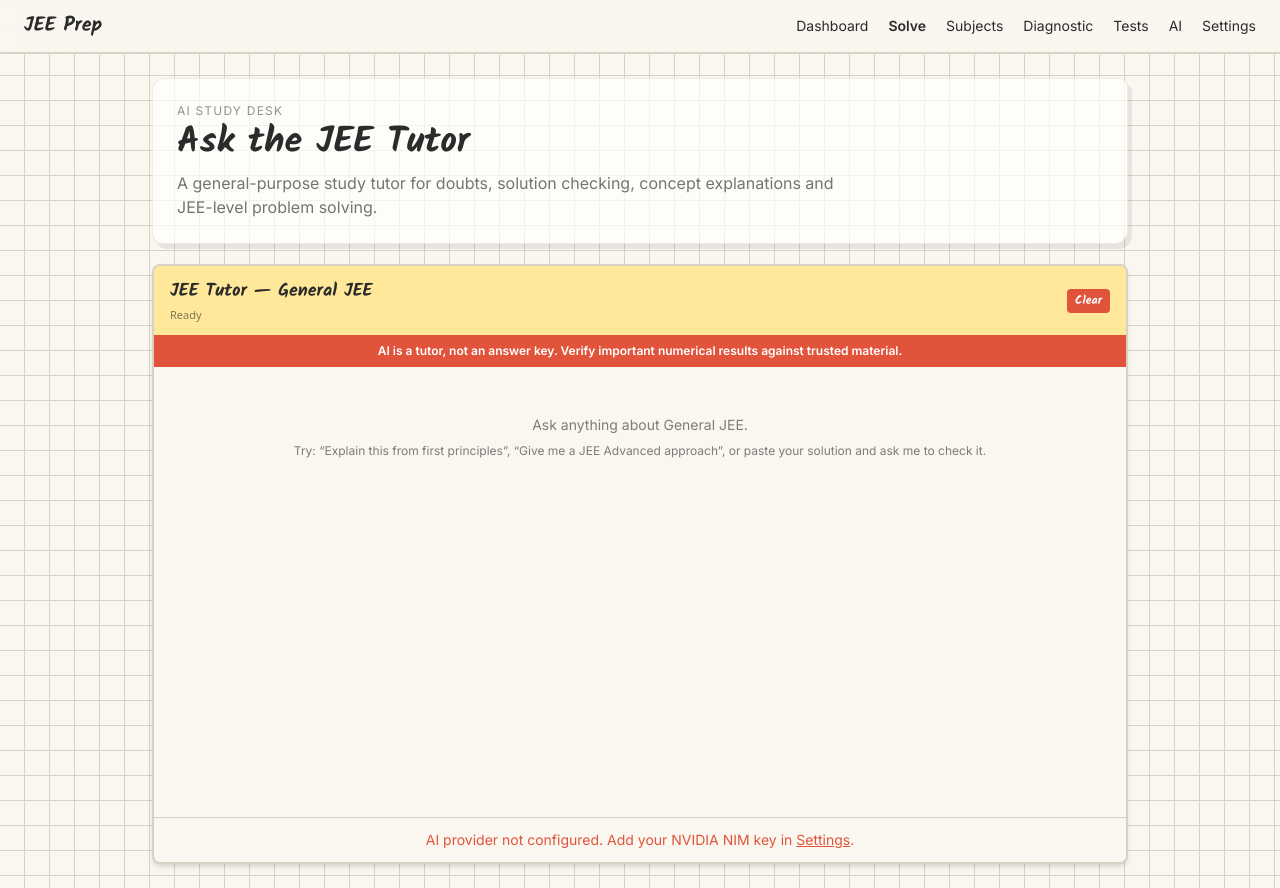
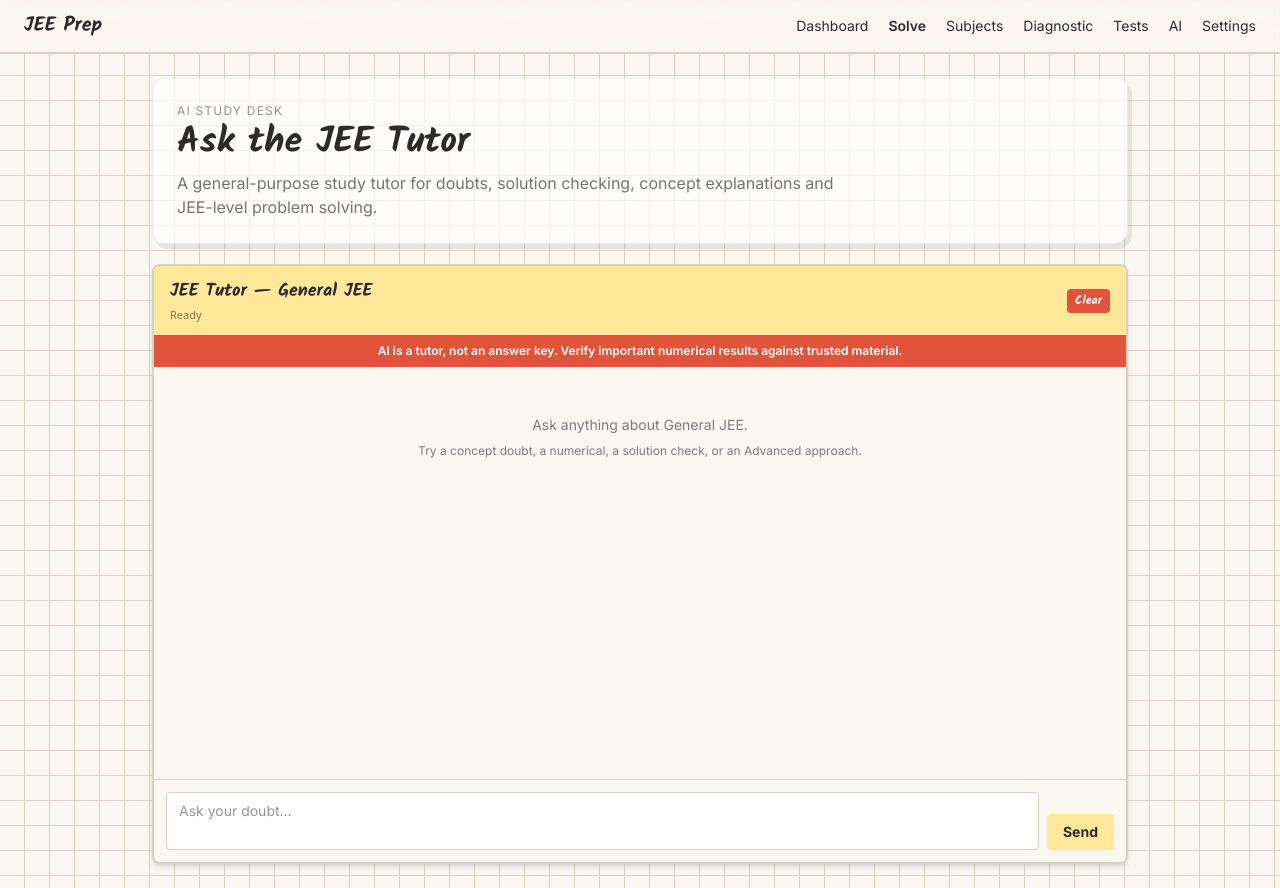
Before and after one commit to hackers-reality/JEE-prep, a Next.js app: page /chat in a window 1280 px wide. Built offline with nearby package versions, Linux system fonts and the light colour scheme.

Commit message:
Use server AI gateway without client secrets

```diff
--- a/src/components/ChatWidget.tsx
+++ b/src/components/ChatWidget.tsx
@@ -2,7 +2,7 @@
 
 import { useEffect, useRef, useState } from "react";
 import MarkdownContent from "./MarkdownContent";
-import { getApiKey, getSelectedModel, getChatHistory, saveChatMessage, clearChatHistory, type ChatMessage } from "@/lib/chat-store";
+import { getSelectedModel, getChatHistory, saveChatMessage, clearChatHistory, type ChatMessage } from "@/lib/chat-store";
 
 const CHAT_PROXY = "/api/chat";
 
@@ -11,14 +11,12 @@ export function ChatWidget({ topicId, topicTitle, topicContext }: { topicId: str
   const [input, setInput] = useState("");
   const [loading, setLoading] = useState(false);
   const [status, setStatus] = useState("Ready");
-  const [apiKey, setApiKeyState] = useState(() => getApiKey());
   const messagesEndRef = useRef<HTMLDivElement>(null);
   const lastTopicRef = useRef(topicId);
 
   useEffect(() => {
     if (lastTopicRef.current === topicId) return;
     lastTopicRef.current = topicId;
-    setApiKeyState(getApiKey());
     setMessages(getChatHistory(topicId));
   }, [topicId]);
 
@@ -32,65 +30,51 @@ export function ChatWidget({ topicId, topicTitle, topicContext }: { topicId: str
     saveChatMessage(topicId, userMsg);
     setInput("");
     setLoading(true);
-    setStatus("Analyzing the problem…");
+    setStatus("Analyzing…");
 
     const systemPrompt = `You are the dedicated JEE Main + Advanced tutor inside JEE Prep.
 
-Student context:
-- Current target: JEE 2028.
-- Topic: ${topicTitle}
-
+Student target: JEE 2028.
+Current context: ${topicTitle}
 Reference material:
 ${topicContext}
 
 Rules:
-1. Teach for mastery, not just answer generation.
-2. Be rigorous with Physics, Chemistry and Mathematics; never invent formulas, reactions, facts, PYQs, book references or answer keys.
-3. If the provided material is insufficient, say what is missing instead of hallucinating.
-4. For numerical problems: identify givens, target, governing concept, equations, substitutions, units and final answer. Check the result when practical.
-5. For conceptual doubts: explain intuition first, then formal reasoning, then a compact exam takeaway.
-6. Distinguish JEE Main vs JEE Advanced level when useful.
-7. Challenge incorrect reasoning directly and explain the mistake.
-8. Prefer concise sections, equations, tables and examples over walls of prose.
-9. Do not reveal private chain-of-thought. Give a concise solution approach and the necessary derivation instead.
-10. When confidence is low or the question is ambiguous, explicitly flag it.
+- Teach for mastery, not merely answer generation.
+- Never invent formulas, reactions, PYQs, book references or answer keys.
+- If source context is insufficient, say what is missing.
+- For numericals: identify givens, target, concept, equations, substitutions, units and final answer; verify when practical.
+- For concepts: intuition first, formal reasoning second, exam takeaway last.
+- Distinguish JEE Main and Advanced level where useful.
+- Correct faulty reasoning directly and explain the mistake.
+- Prefer concise sections, equations and worked steps over walls of prose.
+- Never reveal private chain-of-thought. Provide the useful solution approach and necessary derivation instead.
+- Flag ambiguity or uncertainty explicitly.
 
-Answer the student's latest message while using the conversation history for continuity.`;
+Answer the latest student message using conversation history for continuity.`;
 
     try {
       const res = await fetch(CHAT_PROXY, {
         method: "POST",
         headers: { "Content-Type": "application/json" },
-        body: JSON.stringify({
-          apiKey: apiKey || getApiKey(),
-          model: getSelectedModel(),
-          messages: [
-            { role: "system", content: systemPrompt },
-            ...updated.map((m) => ({ role: m.role, content: m.content })),
-          ],
-        }),
+        body: JSON.stringify({ model: getSelectedModel(), messages: [{ role: "system", content: systemPrompt }, ...updated] }),
       });
-
       if (!res.ok || !res.body) {
         const errData = await res.json().catch(() => ({}));
         throw new Error(errData.error || `AI error: ${res.status}`);
       }
 
-      setStatus("Writing the solution…");
+      setStatus("Writing…");
       const reader = res.body.getReader();
       const decoder = new TextDecoder();
       let buffer = "";
       let reply = "";
-
-      const upsertAssistant = (content: string) => {
-        setMessages((prev) => {
-          const next = [...prev];
-          const last = next[next.length - 1];
-          if (last?.role === "assistant") next[next.length - 1] = { role: "assistant", content };
-          else next.push({ role: "assistant", content });
-          return next;
-        });
-      };
+      const upsert = (content: string) => setMessages((prev) => {
+        const next = [...prev];
+        if (next.at(-1)?.role === "assistant") next[next.length - 1] = { role: "assistant", content };
+        else next.push({ role: "assistant", content });
+        return next;
+      });
 
       while (true) {
         const { value, done } = await reader.read();
@@ -98,7 +82,6 @@ Answer the student's latest message while using the conversation history for con
         buffer += decoder.decode(value, { stream: true });
         const lines = buffer.split("\n");
         buffer = lines.pop() ?? "";
-
         for (const line of lines) {
           if (!line.startsWith("data:")) continue;
           const payload = line.slice(5).trim();
@@ -106,21 +89,15 @@ Answer the student's latest message while using the conversation history for con
           try {
             const chunk = JSON.parse(payload);
             const delta = chunk.choices?.[0]?.delta?.content;
-            if (typeof delta === "string" && delta) {
-              reply += delta;
-              upsertAssistant(reply);
-            }
-          } catch {
-            // Ignore incomplete/non-JSON SSE frames; the next frame will complete them.
-          }
+            if (typeof delta === "string" && delta) { reply += delta; upsert(reply); }
+          } catch { /* ignore incomplete SSE frames */ }
         }
       }
 
-      if (!reply) reply = "The model returned an empty response. Try again or switch models.";
+      reply ||= "The model returned an empty response. Try again or choose another model.";
       setMessages((prev) => {
         const next = [...prev];
-        const last = next[next.length - 1];
-        if (last?.role === "assistant") next[next.length - 1] = { role: "assistant", content: reply };
+        if (next.at(-1)?.role === "assistant") next[next.length - 1] = { role: "assistant", content: reply };
         else next.push({ role: "assistant", content: reply });
         return next;
       });
@@ -132,34 +109,20 @@ Answer the student's latest message while using the conversation history for con
       setMessages((prev) => [...prev, errorMsg]);
       saveChatMessage(topicId, errorMsg);
       setStatus("Error");
-    } finally {
-      setLoading(false);
-    }
+    } finally { setLoading(false); }
   }
-
-  const configured = Boolean(apiKey || getApiKey());
 
   return (
     <div className="flex flex-col rounded-lg shadow-md overflow-hidden" style={{ backgroundColor: "var(--paper-bg)", border: "2px solid var(--grid-line)", height: "600px" }}>
-      <div className="px-4 py-3 font-hand text-lg font-bold flex items-center justify-between" style={{ backgroundColor: "var(--sticky-yellow)", color: "var(--ink)" }}>
-        <div><span>JEE Tutor — {topicTitle}</span><span className="block text-[11px] font-sans font-medium opacity-60">{status}</span></div>
-        <button onClick={() => { clearChatHistory(topicId); setMessages([]); }} className="text-xs px-2 py-1 rounded hover:opacity-80" style={{ backgroundColor: "var(--accent-red)", color: "white" }}>Clear</button>
-      </div>
-
-      <div className="px-3 py-2 text-xs text-center font-semibold" style={{ backgroundColor: "var(--accent-red)", color: "white" }}>
-        AI is a tutor, not an answer key. Verify important numerical results against trusted material.
-      </div>
-
+      <div className="px-4 py-3 font-hand text-lg font-bold flex items-center justify-between" style={{ backgroundColor: "var(--sticky-yellow)", color: "var(--ink)" }}><div><span>JEE Tutor — {topicTitle}</span><span className="block text-[11px] font-sans font-medium opacity-60">{status}</span></div><button onClick={() => { clearChatHistory(topicId); setMessages([]); }} className="text-xs px-2 py-1 rounded hover:opacity-80" style={{ backgroundColor: "var(--accent-red)", color: "white" }}>Clear</button></div>
+      <div className="px-3 py-2 text-xs text-center font-semibold" style={{ backgroundColor: "var(--accent-red)", color: "white" }}>AI is a tutor, not an answer key. Verify important numerical results against trusted material.</div>
       <div className="flex-1 overflow-y-auto p-4 space-y-3">
-        {messages.length === 0 && <div className="text-sm opacity-60 text-center mt-8 space-y-2"><p>Ask anything about {topicTitle}.</p><p className="text-xs">Try: “Explain this from first principles”, “Give me a JEE Advanced approach”, or paste your solution and ask me to check it.</p></div>}
-        {messages.map((msg, i) => <div key={i} className={`flex ${msg.role === "user" ? "justify-end" : "justify-start"}`}><div className="max-w-[88%] rounded-lg px-4 py-2 text-sm" style={{ backgroundColor: msg.role === "user" ? "var(--sticky-blue)" : "var(--sticky-green)", borderRadius: "6px 10px 8px 12px", color: "var(--ink)" }}>{msg.role === "user" ? msg.content : <MarkdownContent content={msg.content} />}</div></div>)}
+        {messages.length === 0 && <div className="text-sm opacity-60 text-center mt-8 space-y-2"><p>Ask anything about {topicTitle}.</p><p className="text-xs">Try a concept doubt, a numerical, a solution check, or an Advanced approach.</p></div>}
+        {messages.map((msg, i) => <div key={i} className={`flex ${msg.role === "user" ? "justify-end" : "justify-start"}`}><div className="max-w-[88%] rounded-lg px-4 py-2 text-sm" style={{ backgroundColor: msg.role === "user" ? "var(--sticky-blue)" : "var(--sticky-green)", color: "var(--ink)" }}>{msg.role === "user" ? msg.content : <MarkdownContent content={msg.content} />}</div></div>)}
         {loading && <div className="flex justify-start"><div className="rounded-lg px-4 py-2 text-sm" style={{ backgroundColor: "var(--sticky-green)", color: "var(--ink)" }}><span className="inline-flex gap-1 items-center"><span className="animate-pulse">●</span><span className="animate-pulse">●</span><span className="animate-pulse">●</span><span className="ml-2">{status}</span></span></div></div>}
         <div ref={messagesEndRef} />
       </div>
-
-      <div className="p-3 border-t" style={{ borderColor: "var(--grid-line)" }}>
-        {!configured ? <p className="text-sm text-center" style={{ color: "var(--accent-red)" }}>AI provider not configured. Add your NVIDIA NIM key in <a href="/settings" className="underline">Settings</a>.</p> : <div className="flex gap-2"><textarea value={input} onChange={(e) => setInput(e.target.value)} onKeyDown={(e) => { if (e.key === "Enter" && !e.shiftKey) { e.preventDefault(); sendMessage(); } }} placeholder="Ask your doubt…" rows={2} className="flex-1 px-3 py-2 text-sm rounded border resize-none" style={{ borderColor: "var(--grid-line)", backgroundColor: "white", color: "var(--ink)" }} disabled={loading} /><button onClick={sendMessage} disabled={loading || !input.trim()} className="px-4 py-2 text-sm font-bold rounded transition-all self-end" style={{ backgroundColor: loading ? "var(--grid-line)" : "var(--sticky-yellow)", color: "var(--ink)" }}>{loading ? "Working…" : "Send"}</button></div>}
-      </div>
+      <div className="p-3 border-t" style={{ borderColor: "var(--grid-line)" }}><div className="flex gap-2"><textarea value={input} onChange={(e) => setInput(e.target.value)} onKeyDown={(e) => { if (e.key === "Enter" && !e.shiftKey) { e.preventDefault(); sendMessage(); } }} placeholder="Ask your doubt…" rows={2} className="flex-1 px-3 py-2 text-sm rounded border resize-none" style={{ borderColor: "var(--grid-line)", backgroundColor: "white", color: "var(--ink)" }} disabled={loading} /><button onClick={sendMessage} disabled={loading || !input.trim()} className="px-4 py-2 text-sm font-bold rounded transition-all self-end" style={{ backgroundColor: loading ? "var(--grid-line)" : "var(--sticky-yellow)", color: "var(--ink)" }}>{loading ? "Working…" : "Send"}</button></div></div>
     </div>
   );
 }
```
